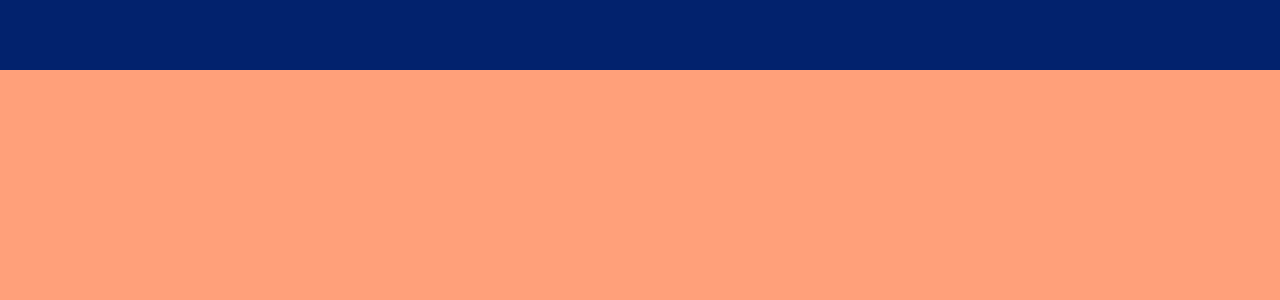
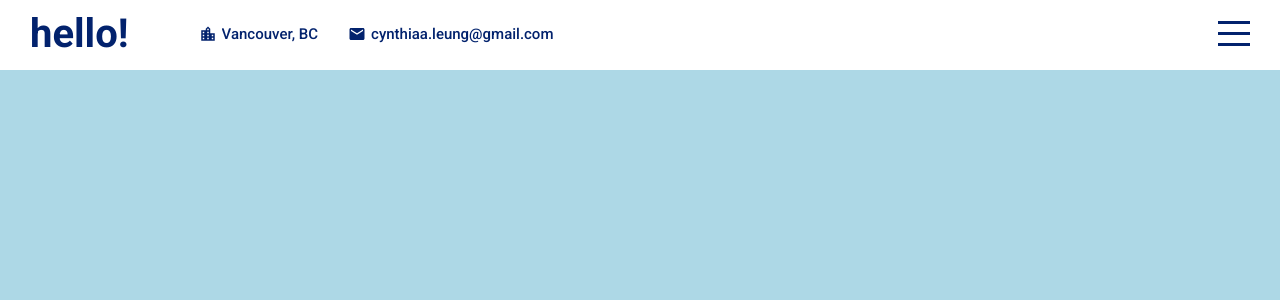
Before and after one commit to cynthiaaleung/personal-portfolio, a React (Create React App) app: page / in a window 1280 px wide. Shown: the top 300 px of the page. Built offline with nearby package versions, Linux system fonts and the light colour scheme; the HTML template or start-up script is replaced by a standard one.

Commit message:
create sass global variable for main color, create state and transition effects for menu in navbar

```diff
--- a/package.json
+++ b/package.json
@@ -3,6 +3,9 @@
   "version": "0.1.0",
   "private": true,
   "dependencies": {
+    "@material-ui/core": "^4.12.3",
+    "@material-ui/icons": "^4.11.2",
+    "@mui/icons-material": "^5.3.0",
     "@testing-library/jest-dom": "^5.16.1",
     "@testing-library/react": "^12.1.2",
     "@testing-library/user-event": "^13.5.0",
--- a/src/App.jsx
+++ b/src/App.jsx
@@ -3,11 +3,15 @@ import Intro from "./components/intro/Intro";
 import Portfolio from "./components/portfolio/Portfolio";
 import Works from "./components/works/Works";
 import "./app.scss";
+import { useState } from "react";
 
 function App() {
+
+  const [menuOpen, setMenuOpen] = useState(false);
+
   return (
     <div className="app">
-      <Navbar/>
+      <Navbar menuOpen={menuOpen} setMenuOpen={setMenuOpen}/>
       <div className="sections">
         <Intro />
         <Portfolio/>
--- a/src/app.scss
+++ b/src/app.scss
@@ -7,5 +7,17 @@
     background-color: lightsalmon;
     position: relative;
     top: 70px;
+    scroll-behavior: smooth;
+    scroll-snap-type: y mandatory; // this and "scroll-snap-align: start" allows the page to snap back to the start of whichever section it is inside
+    scrollbar-width: none; // hide scroll bar for firefox
+    &::-webkit-scrollbar{ // hides scroll bar for other browsers(safari, chrome, edge etc)
+      display: none;
+    }
+
+    > *{
+      width: 100vw;
+      height: calc(100vh - 70px);
+      scroll-snap-align: start;
+    }
   }
 }
--- a/src/components/intro/Intro.jsx
+++ b/src/components/intro/Intro.jsx
@@ -2,7 +2,7 @@ import "./intro.scss";
 
 export default function Intro() {
   return (
-    <div className="intro">
+    <div className="intro" id="intro">
 
     </div>
   )
--- a/src/components/navbar/Navbar.jsx
+++ b/src/components/navbar/Navbar.jsx
@@ -1,9 +1,31 @@
 import "./navbar.scss";
+import { LocationCity, Mail } from "@material-ui/icons";
 
-export default function Navbar() {
+export default function Navbar({menuOpen, setMenuOpen}) {
   return (
-    <div className="navbar">
-
+    // when menuOpen is true, add "active" to className -> "navbar active"
+    <div className={"navbar " + (menuOpen && "active")}>
+      <div className="wrapper">
+        <div className="left">
+          <a href="#intro" className="logo">hello!</a>
+          <div className="itemContainer">
+            <LocationCity className="icon"/>
+            <span>Vancouver, BC </span>
+          </div>
+          <div className="itemContainer">
+            <Mail className="icon"/>
+            <span>cynthiaa.leung@gmail.com</span>
+          </div>
+        </div>
+        <div className="right">
+          {/* onclick, set state to opposite of what setMenu currently is */}
+          <div className="menu" onClick={() => setMenuOpen(!menuOpen)}>
+            <span className="line1"></span>
+            <span className="line2"></span>
+            <span className="line2"></span>
+          </div>
+        </div>
+      </div>
     </div>
   )
 }
--- a/src/components/navbar/navbar.scss
+++ b/src/components/navbar/navbar.scss
@@ -1,7 +1,89 @@
+@import "../../global.scss";
+
 .navbar{
   width: 100%;
   height: 70px;
-  background-color: #02226d;
+  background-color: white;
+  color: $mainColor;
   position: fixed;
   top: 0;
+  z-index: 2;
+  transition: all 1s ease; // after clicking the menu, color transition is gradual
+
+  .wrapper{
+    padding: 10px 30px;
+    display: flex;
+    align-items: center;
+    justify-content: space-between;
+
+    .left{
+      display: flex;
+      align-items: center;
+
+      .logo{
+        font-size: 40px;
+        font-weight: 700;
+        text-decoration: none;
+        color: inherit; // this will inherit $mainColor from .navbar
+        margin-right: 40px;
+      }
+
+      .itemContainer{
+        display: flex;
+        align-items: center;
+        margin-left: 30px;
+
+        .icon{
+          font-size: 18px;
+          margin-right: 5px;
+        }
+
+        span{
+          font-size: 15px;
+          font-weight: 500;
+        }
+      }
+    }
+
+    .right{
+
+      .menu{
+        width: 32px;
+        height: 25px;
+        display: flex;
+        flex-direction: column;
+        justify-content: space-between;
+        cursor: pointer;
+
+        span{
+          width: 100%;
+          height: 3px;
+          background-color: $mainColor;
+          transform-origin: left;
+          transition: all 2s ease; // this creates an effect when the menu spans transform
+        }
+      }
+    }
+  }
+
+  &.active{
+    background-color: $mainColor;
+    color: white;
+
+    .menu{
+      span{
+        &:first-child{
+          background-color: white;
+          transform: rotate(45deg);
+        }
+        &:nth-child(2){
+          opacity: 0;
+        }
+        &:last-child{
+          background-color: white;
+          transform: rotate(-45deg);
+        }
+      }
+    }
+  }
 }
--- a/src/components/portfolio/Portfolio.jsx
+++ b/src/components/portfolio/Portfolio.jsx
@@ -2,7 +2,7 @@ import "./portfolio.scss";
 
 export default function Portfolio() {
   return (
-    <div className="portfolio">
+    <div className="portfolio" id="portfolio">
 
     </div>
   )
--- a/src/components/works/Works.jsx
+++ b/src/components/works/Works.jsx
@@ -2,7 +2,7 @@ import "./works.scss";
 
 export default function Works() {
   return (
-    <div className="works">
+    <div className="works" id="works">
 
     </div>
   )
--- /dev/null
+++ b/src/global.scss
@@ -0,0 +1 @@
+$mainColor: #02226d;
```
Also changed, not shown: 1 other file (tests, documents, lock files or other folders).
